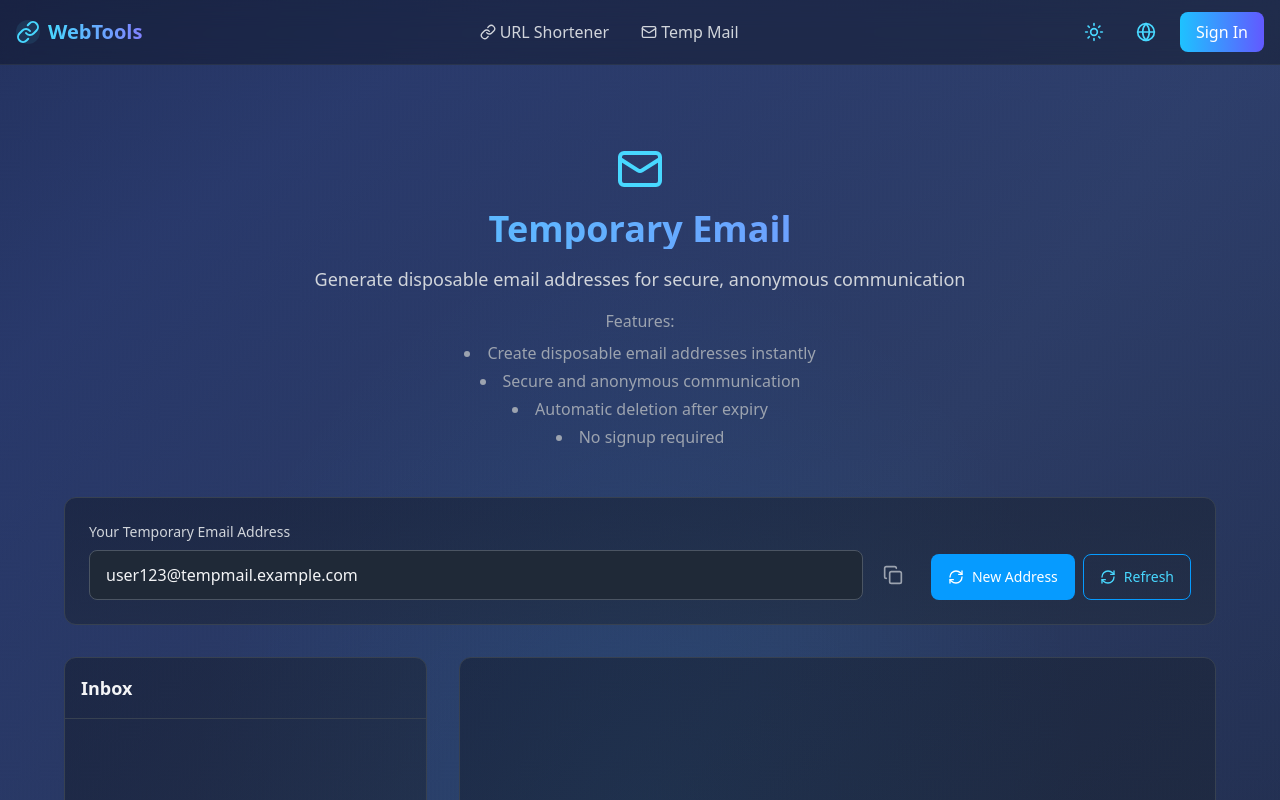
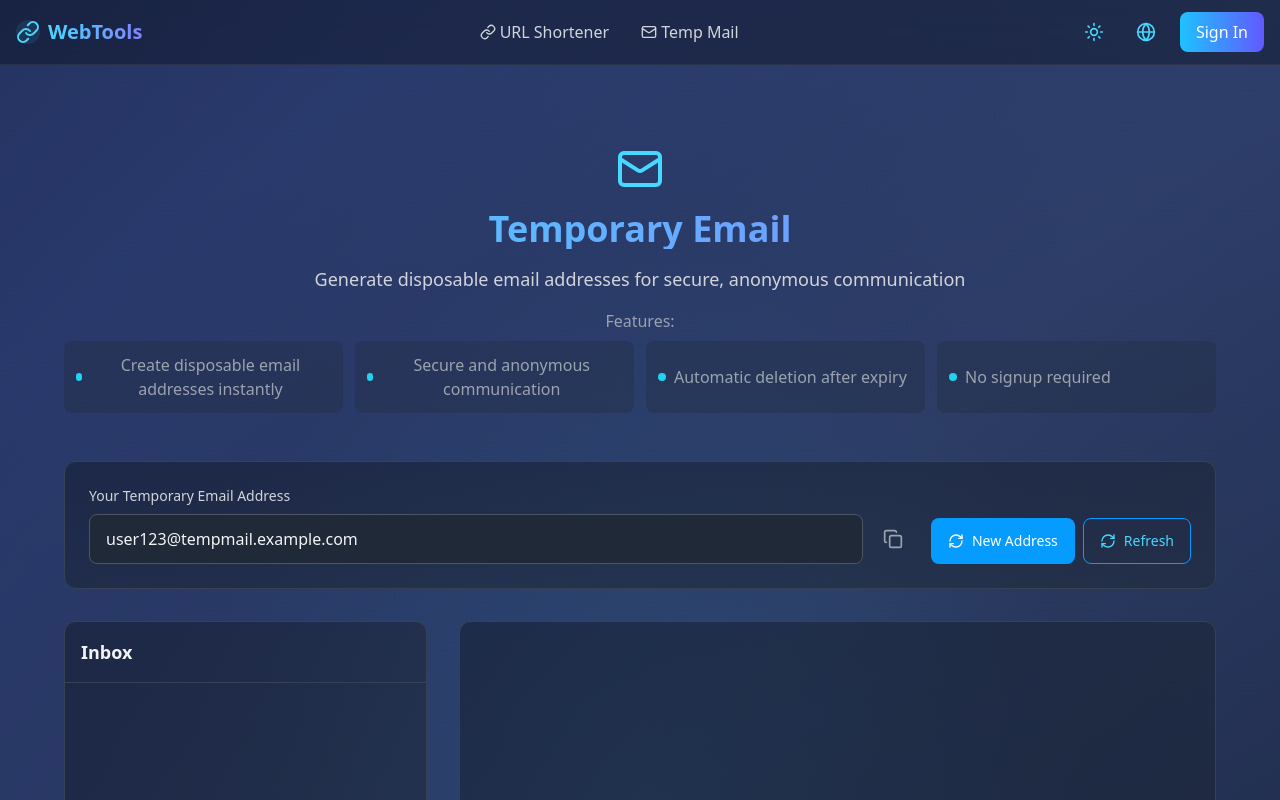
Before and after one commit to chenqi92/g2.al, a React (Vite) app: page /temp-mail in a window 1280 px wide. Shown: the top 800 px of the page. Built offline with nearby package versions, Linux system fonts and the light colour scheme.

Commit message:
add localization support for URL shortener and temporary email features; update environment variables

```diff
--- a/src/contexts/LanguageContext.tsx
+++ b/src/contexts/LanguageContext.tsx
@@ -38,6 +38,10 @@ i18n.use(initReactI18next).init({
         },
         welcome: 'Welcome to WebTools',
         description: 'Your all-in-one solution for URL shortening and temporary email services.',
+        home: {
+          urlShortenerDesc: 'Transform long URLs into short, manageable links with advanced analytics.',
+          tempMailDesc: 'Generate temporary email addresses for secure, disposable communication.'
+        },
         auth: {
           signIn: 'Sign In',
           signUp: 'Sign Up',
@@ -239,6 +243,10 @@ i18n.use(initReactI18next).init({
         },
         welcome: '欢迎使用 WebTools',
         description: '为您提供短链接生成和临时邮箱服务的一站式解决方案。',
+        home: {
+          urlShortenerDesc: '将长网址转换为简短的链接，并进行高级分析。',
+          tempMailDesc: '生成临时邮箱地址，用于安全、可丢弃的通信。'
+        },
         auth: {
           signIn: '登录',
           signUp: '注册',
--- a/src/pages/Home.tsx
+++ b/src/pages/Home.tsx
@@ -32,7 +32,7 @@ const Home = () => {
               <ArrowRight className="w-5 h-5 transform group-hover:translate-x-1 transition-transform" />
             </div>
             <h2 className="text-xl font-semibold mb-2">{t('urlShortener')}</h2>
-            <p className="text-gray-400">Transform long URLs into short, manageable links with advanced analytics.</p>
+            <p className="text-gray-400">{t('home.urlShortenerDesc')}</p>
           </Link>
 
           <Link
@@ -44,7 +44,7 @@ const Home = () => {
               <ArrowRight className="w-5 h-5 transform group-hover:translate-x-1 transition-transform" />
             </div>
             <h2 className="text-xl font-semibold mb-2">{t('tempMail')}</h2>
-            <p className="text-gray-400">Generate temporary email addresses for secure, disposable communication.</p>
+            <p className="text-gray-400">{t('home.tempMailDesc')}</p>
           </Link>
         </div>
       </motion.div>
--- a/src/pages/TempMail.tsx
+++ b/src/pages/TempMail.tsx
@@ -21,8 +21,14 @@ export default function TempMail() {
   const generateNewEmail = async () => {
     setIsLoading(true);
     try {
-      // TODO: Implement email generation logic
-      setTempEmail(`user${Math.random().toString(36).substring(2, 8)}@tempmail.example.com`);
+      // Get available domains from env var or use default
+      const availableDomains = (import.meta.env.VITE_TEMP_EMAIL_DOMAINS || 'tempmail.io,mailtemp.org').split(',');
+      // Generate random username
+      const username = `user${Math.random().toString(36).substring(2, 8)}`;
+      // Select random domain from available domains
+      const domain = availableDomains[Math.floor(Math.random() * availableDomains.length)];
+
+      setTempEmail(`${username}@${domain}`);
       setEmails([]);
       setSelectedEmail(null);
     } catch {
@@ -64,12 +70,24 @@ export default function TempMail() {
           </p>
           <div className="mt-4 text-gray-400">
             <h2 className="font-medium mb-2">{t('tempMailPage.features.title')}</h2>
-            <ul className="list-disc list-inside space-y-1">
-              <li>{t('tempMailPage.features.disposable')}</li>
-              <li>{t('tempMailPage.features.secure')}</li>
-              <li>{t('tempMailPage.features.autoDelete')}</li>
-              <li>{t('tempMailPage.features.noSignup')}</li>
-            </ul>
+            <div className="grid grid-cols-2 md:grid-cols-4 gap-3">
+              <div className="p-3 bg-gray-800/30 rounded-lg flex items-center">
+                <span className="inline-block w-2 h-2 bg-cyan-400 rounded-full mr-2"></span>
+                <span>{t('tempMailPage.features.disposable')}</span>
+              </div>
+              <div className="p-3 bg-gray-800/30 rounded-lg flex items-center">
+                <span className="inline-block w-2 h-2 bg-cyan-400 rounded-full mr-2"></span>
+                <span>{t('tempMailPage.features.secure')}</span>
+              </div>
+              <div className="p-3 bg-gray-800/30 rounded-lg flex items-center">
+                <span className="inline-block w-2 h-2 bg-cyan-400 rounded-full mr-2"></span>
+                <span>{t('tempMailPage.features.autoDelete')}</span>
+              </div>
+              <div className="p-3 bg-gray-800/30 rounded-lg flex items-center">
+                <span className="inline-block w-2 h-2 bg-cyan-400 rounded-full mr-2"></span>
+                <span>{t('tempMailPage.features.noSignup')}</span>
+              </div>
+            </div>
           </div>
         </div>
 
--- a/src/pages/URLShortener.tsx
+++ b/src/pages/URLShortener.tsx
@@ -1,5 +1,5 @@
 import React, { useState } from 'react';
-import { Link2, Copy, ExternalLink, Download, Circle, Square, Triangle, Star } from 'lucide-react';
+import { Link2, Copy, ExternalLink, Download, Circle, Square, Star } from 'lucide-react';
 import { QRCodeSVG } from 'qrcode.react';
 import { useTranslation } from 'react-i18next';
 
@@ -140,13 +140,25 @@ export default function URLShortener() {
 
     try {
       // TODO: Implement URL shortening logic
-      const shortUrl = 'https://short.url/abc123';
+      const shortCode = generateShortCode(6);
+      const domain = import.meta.env.VITE_SHORT_URL_DOMAIN || 'g2.al';
+      const shortUrl = `https://${domain}/${shortCode}`;
       setShortenedUrl(shortUrl);
-    } catch (err) {
+    } catch {
       setError(t('urlShortenerPage.error'));
     } finally {
       setIsLoading(false);
     }
+  };
+
+  // Generate a random short code
+  const generateShortCode = (length: number) => {
+    const chars = 'ABCDEFGHIJKLMNOPQRSTUVWXYZabcdefghijklmnopqrstuvwxyz0123456789';
+    let result = '';
+    for (let i = 0; i < length; i++) {
+      result += chars.charAt(Math.floor(Math.random() * chars.length));
+    }
+    return result;
   };
 
   const copyToClipboard = async () => {
@@ -202,12 +214,24 @@ export default function URLShortener() {
           </p>
           <div className="mt-4 text-gray-400">
             <h2 className="font-medium mb-2">{t('urlShortenerPage.features.title')}</h2>
-            <ul className="list-disc list-inside space-y-1">
-              <li>{t('urlShortenerPage.features.qrCode')}</li>
-              <li>{t('urlShortenerPage.features.analytics')}</li>
-              <li>{t('urlShortenerPage.features.secure')}</li>
-              <li>{t('urlShortenerPage.features.customize')}</li>
-            </ul>
+            <div className="grid grid-cols-2 md:grid-cols-4 gap-3">
+              <div className="p-3 bg-gray-800/30 rounded-lg flex items-center">
+                <span className="inline-block w-2 h-2 bg-cyan-400 rounded-full mr-2"></span>
+                <span>{t('urlShortenerPage.features.qrCode')}</span>
+              </div>
+              <div className="p-3 bg-gray-800/30 rounded-lg flex items-center">
+                <span className="inline-block w-2 h-2 bg-cyan-400 rounded-full mr-2"></span>
+                <span>{t('urlShortenerPage.features.analytics')}</span>
+              </div>
+              <div className="p-3 bg-gray-800/30 rounded-lg flex items-center">
+                <span className="inline-block w-2 h-2 bg-cyan-400 rounded-full mr-2"></span>
+                <span>{t('urlShortenerPage.features.secure')}</span>
+              </div>
+              <div className="p-3 bg-gray-800/30 rounded-lg flex items-center">
+                <span className="inline-block w-2 h-2 bg-cyan-400 rounded-full mr-2"></span>
+                <span>{t('urlShortenerPage.features.customize')}</span>
+              </div>
+            </div>
           </div>
         </div>
 
```
Also changed, not shown: 1 other file (tests, documents, lock files or other folders).
